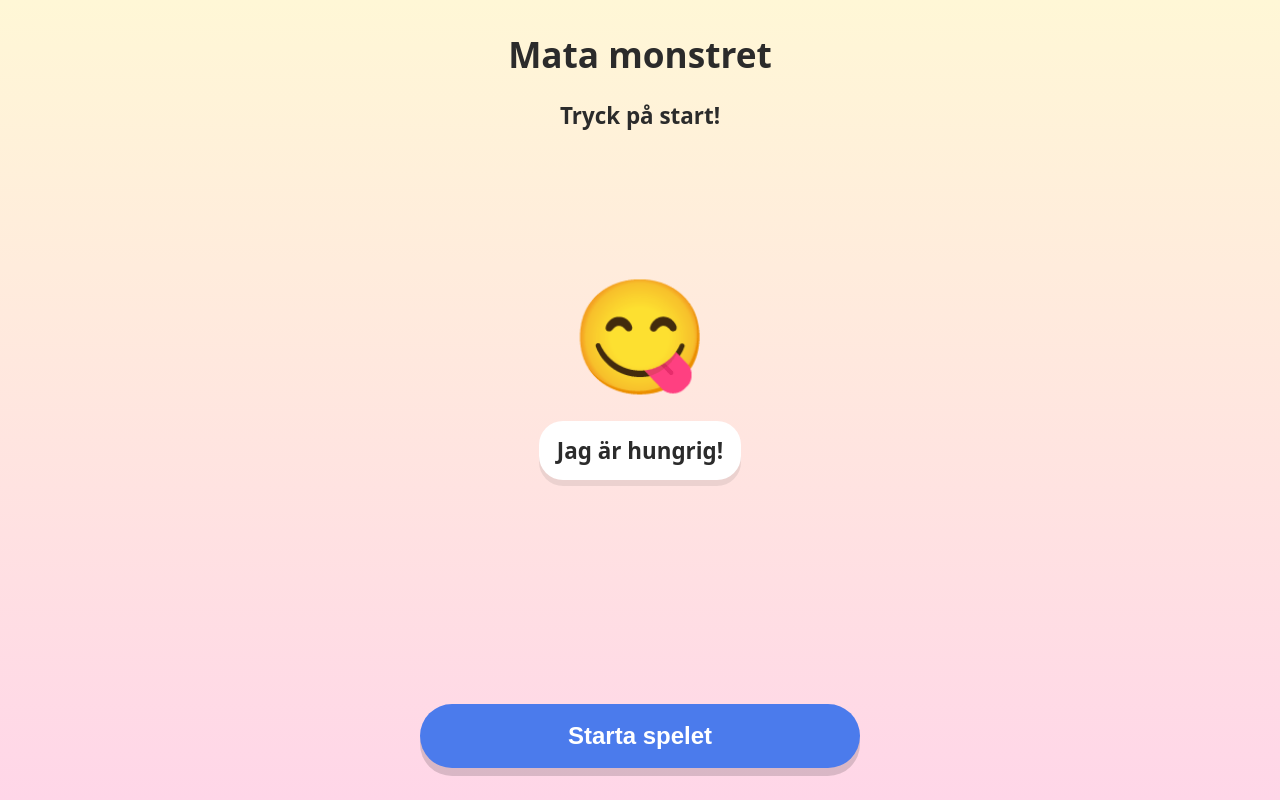
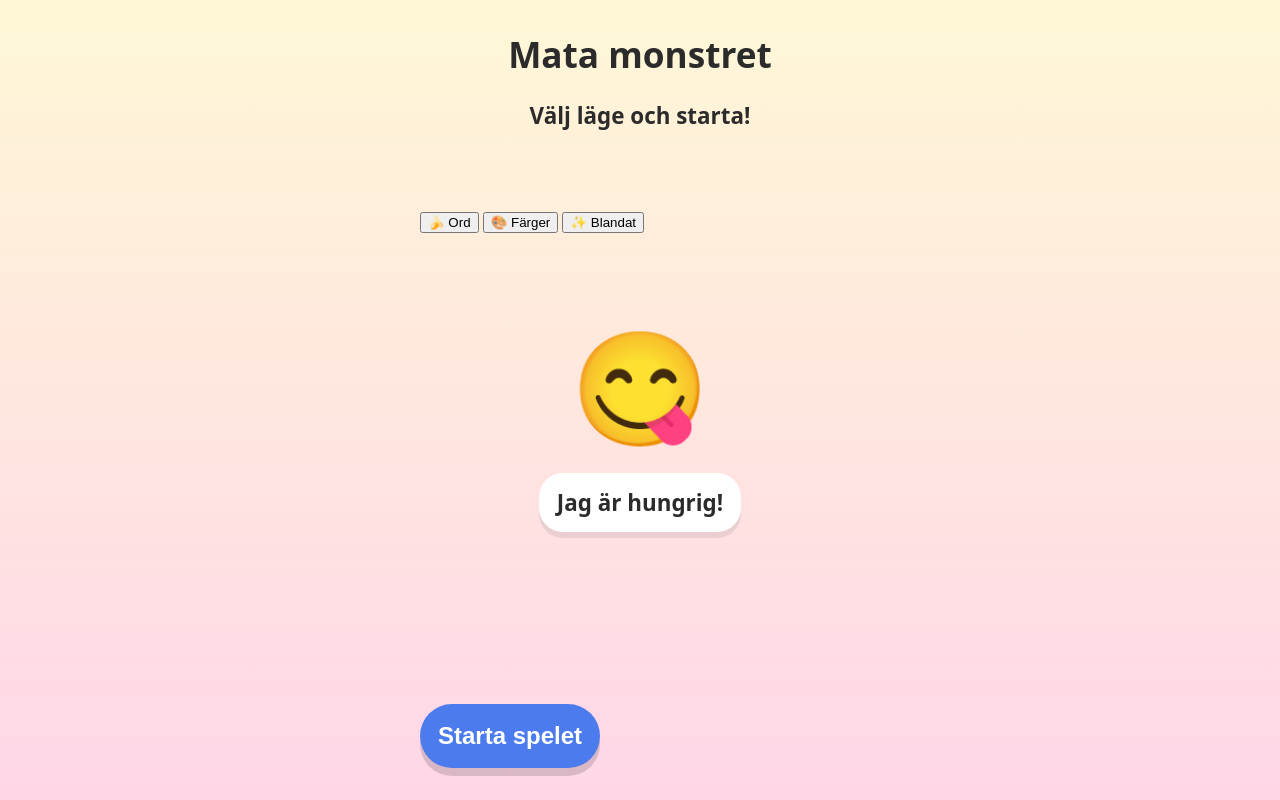
Before and after one commit to erikwasa/Mata-monstret, a plain HTML site: page index.html in a window 1280 px wide. Drawn offline with Linux system fonts and the light colour scheme.

Commit message:
Update index.html

```diff
--- a/index.html
+++ b/index.html
@@ -3,24 +3,54 @@
 <head>
   <meta charset="UTF-8" />
   <meta name="viewport" content="width=device-width, initial-scale=1.0" />
+
   <title>Mata monstret</title>
+
   <link rel="stylesheet" href="style.css" />
 </head>
+
 <body>
   <main class="game">
     <section class="top">
       <h1>Mata monstret</h1>
-      <p id="instruction">Tryck på start!</p>
+      <p id="instruction" class="instruction">Välj läge och starta!</p>
+
+      <div id="progress" class="progress" aria-label="Framsteg"></div>
     </section>
 
-    <section class="monster-area">
+    <section id="modeSelector" class="mode-selector" aria-label="Välj spelläge">
+      <button class="mode-button" data-mode="name">
+        <span class="mode-emoji">🍌</span>
+        <span>Ord</span>
+      </button>
+
+      <button class="mode-button" data-mode="color">
+        <span class="mode-emoji">🎨</span>
+        <span>Färger</span>
+      </button>
+
+      <button class="mode-button active" data-mode="mixed">
+        <span class="mode-emoji">✨</span>
+        <span>Blandat</span>
+      </button>
+    </section>
+
+    <section class="monster-area" aria-live="polite">
       <div id="monster" class="monster">😋</div>
       <div id="speech" class="speech">Jag är hungrig!</div>
+
+      <button id="repeatButton" class="repeat-button hidden" type="button">
+        🔊 Hör igen
+      </button>
     </section>
 
-    <section id="choices" class="choices"></section>
+    <section id="choices" class="choices" aria-label="Svarsalternativ"></section>
 
-    <button id="startButton" class="start-button">Starta spelet</button>
+    <section class="bottom">
+      <button id="startButton" class="start-button" type="button">
+        Starta spelet
+      </button>
+    </section>
   </main>
 
   <script src="script.js"></script>
```
